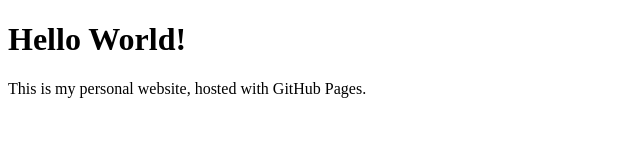
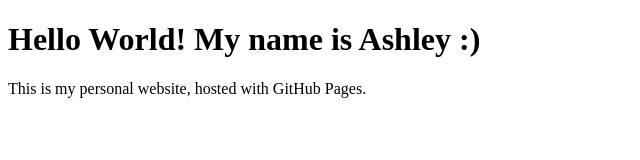
Before and after one commit to ashleysantiago/ashleysantiago.github.io, a plain HTML site: page index.html in a window 1280 px wide. Shown: the whole page, without its empty margins (0-640 px from the left). Drawn offline with Linux system fonts and the light colour scheme.

Commit message:
Update index.html

```diff
--- a/index.html
+++ b/index.html
@@ -1,7 +1,7 @@
 <!DOCTYPE html>
 <html>
 <body>
-<h1>Hello World!</h1>
+<h1>Hello World! My name is Ashley :) </h1>
 <p>This is my personal website, hosted with GitHub Pages.</p>
 </body>
 </html>
```
